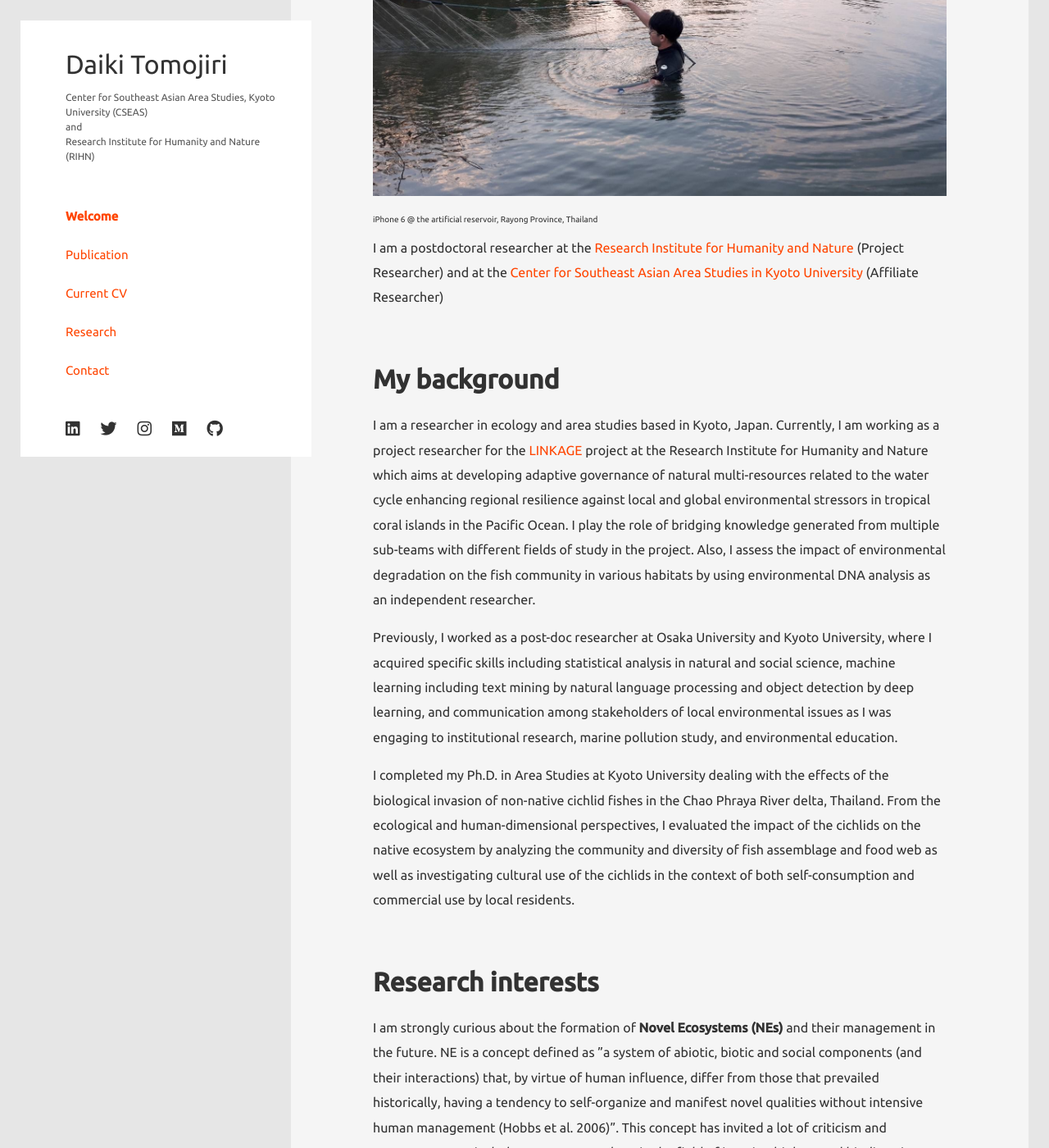
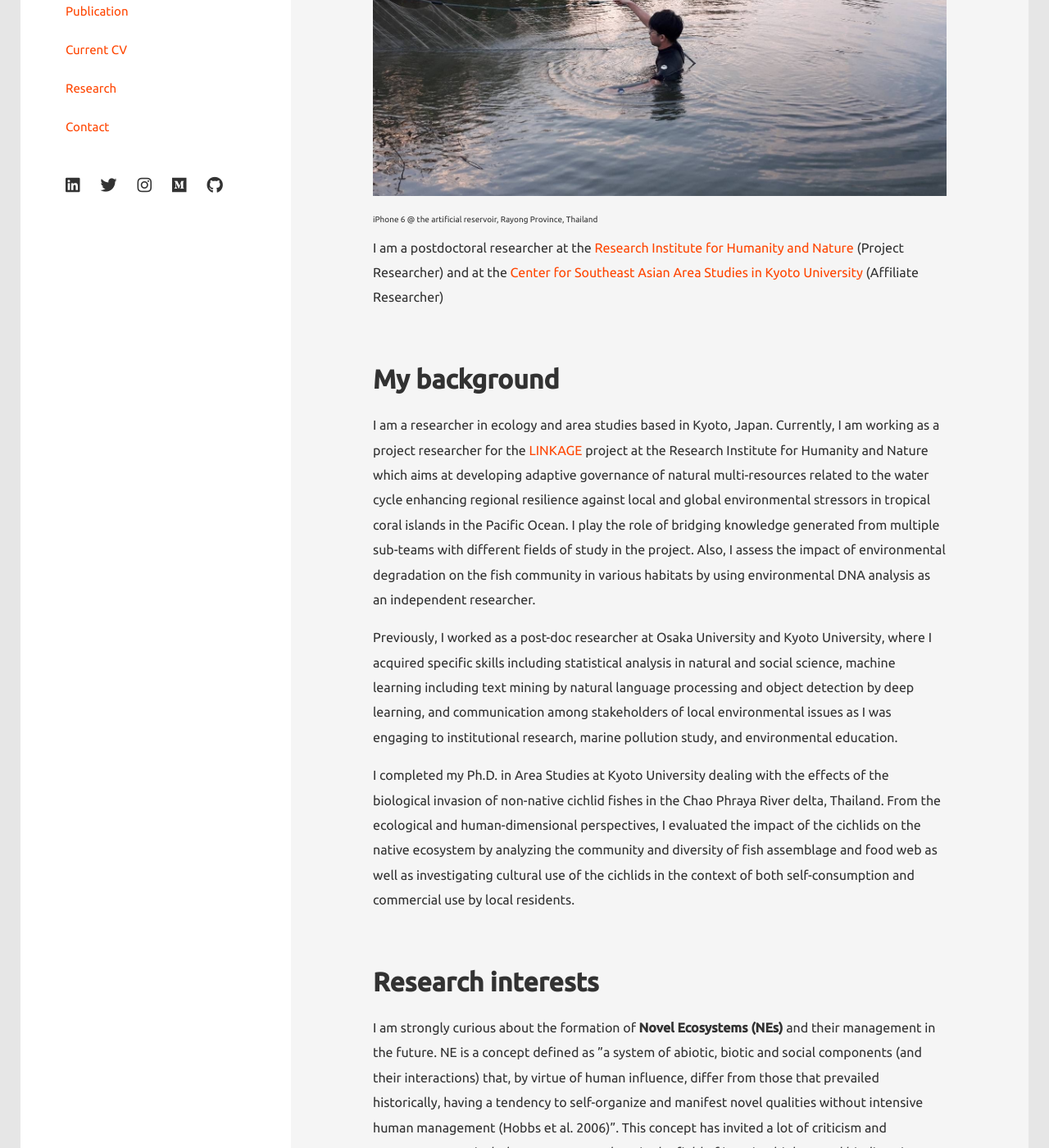
Before and after one commit to tjdk1992/tjdk1992.github.io, a Jekyll site: the page built from index.md, in a window 1280 px wide and 1400 px high, scrolled down 297 px. Shown: the whole window at 82% size. Built offline with Jekyll 4.4.1, drawn with Linux system fonts in a browser that asks for light colours.

Commit message:
Extend sidebar height

```diff
--- a/assets/css/layout.css
+++ b/assets/css/layout.css
@@ -2,16 +2,13 @@
   display: grid;
   grid-template-columns: 355px minmax(0, 1fr);
   column-gap: 0;
-  align-items: start;
+  align-items: stretch;
   max-width: 1300px;
   margin: 0 auto;
   position: relative;
 }
 
 #left-column {
-  position: sticky;
-  top: 25px;
-  align-self: start;
   width: 355px;
   margin: 25px 0 0 25px;
   background: #fff;
```
